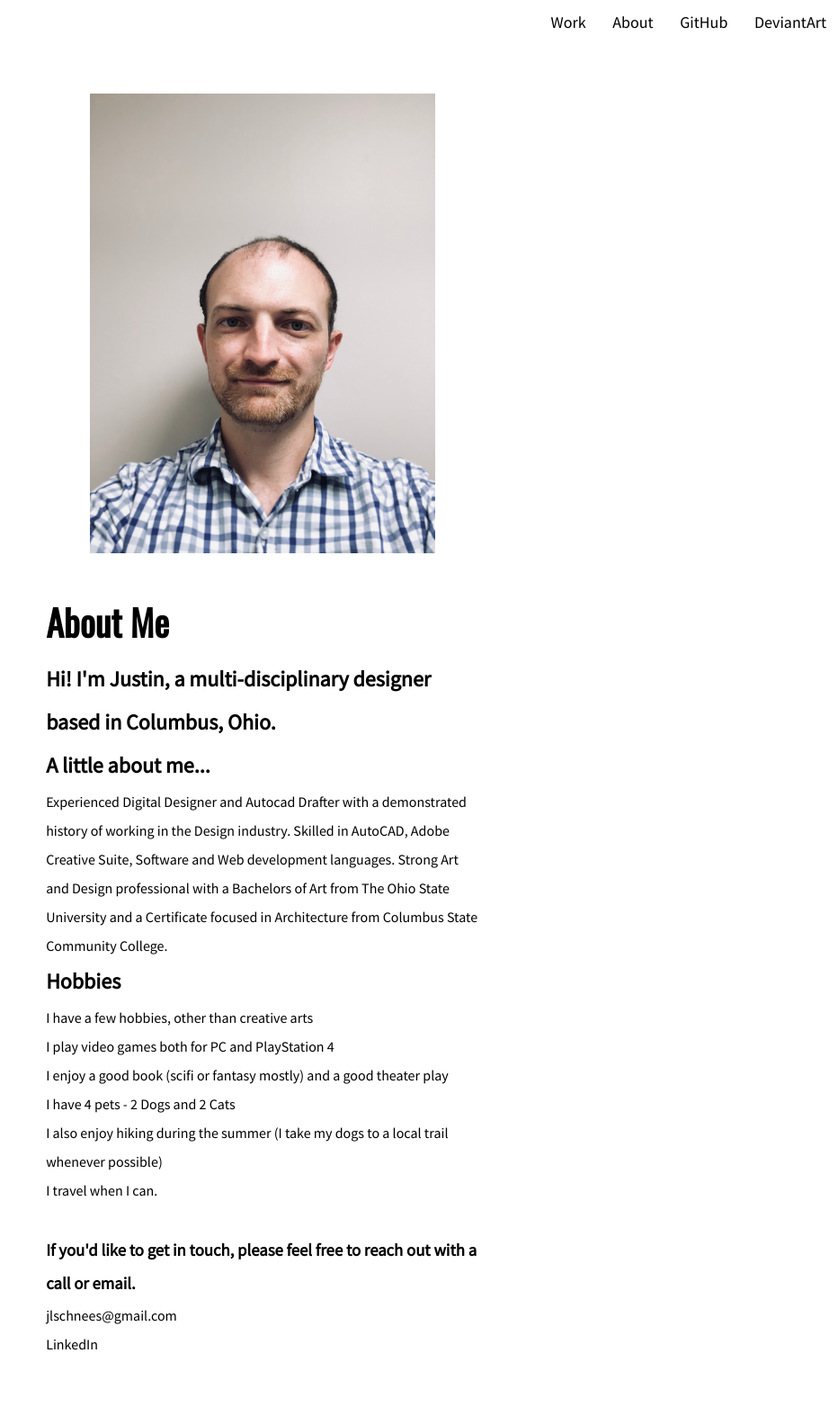
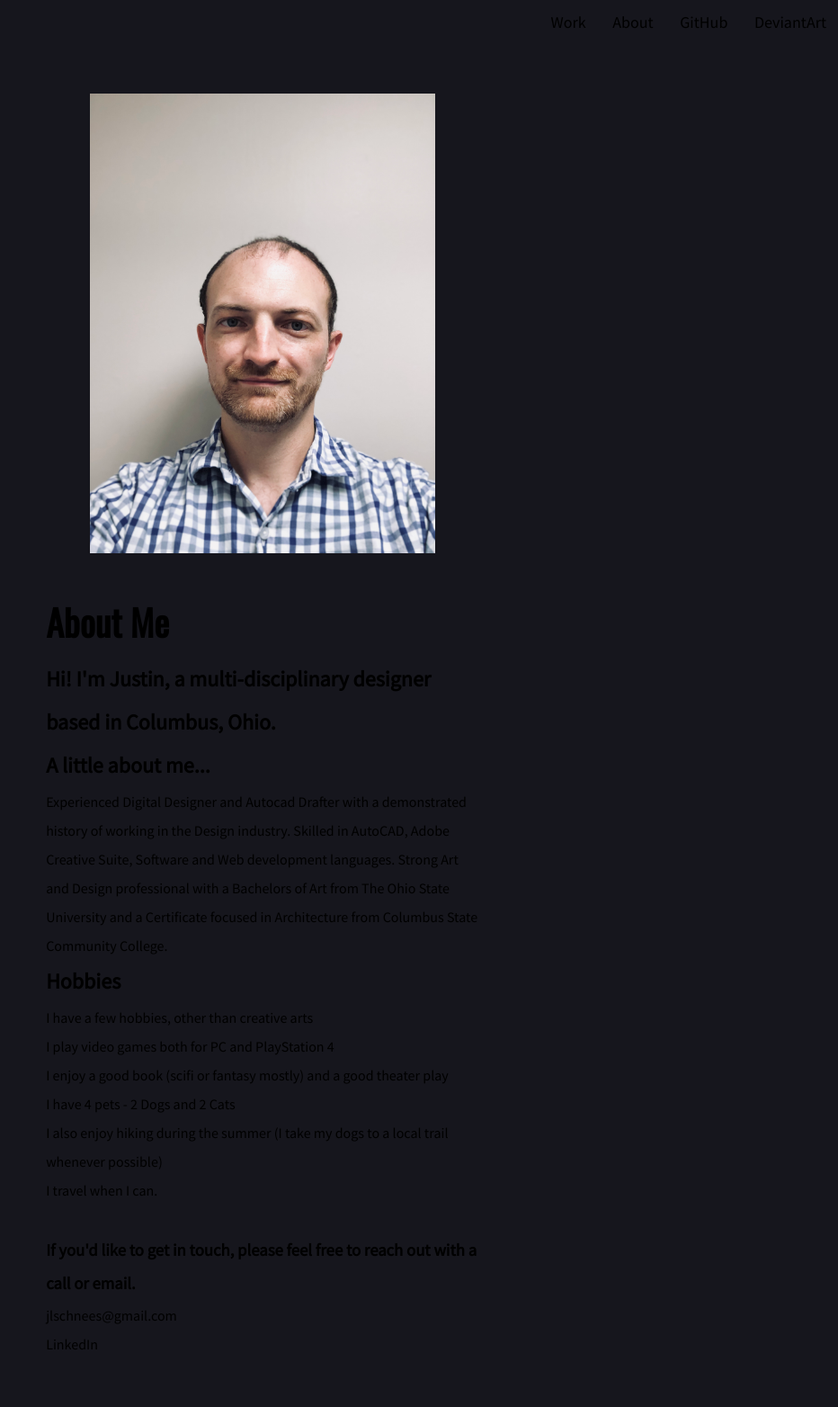
Before and after one commit to jschnees/jschnees, a PHP site: page /about.html in a window 1280 px wide. Shown: the whole page at 90% size, without its empty margins (348-1280 px from the left). Run offline with PHP 8.4, Linux system fonts and the light colour scheme; some libraries are stand-ins or nearby versions.

Commit message:
Update style.css

```diff
--- a/assets/css/style.css
+++ b/assets/css/style.css
@@ -26,7 +26,7 @@ ul{
 body {
   margin: 0;
   padding: 0;
-  background-color: rgb(255,255,255);
+  background-color: #16161d;
   color: rgb(0, 0, 0);
   /* font family */
   font-size: 16px;
```
